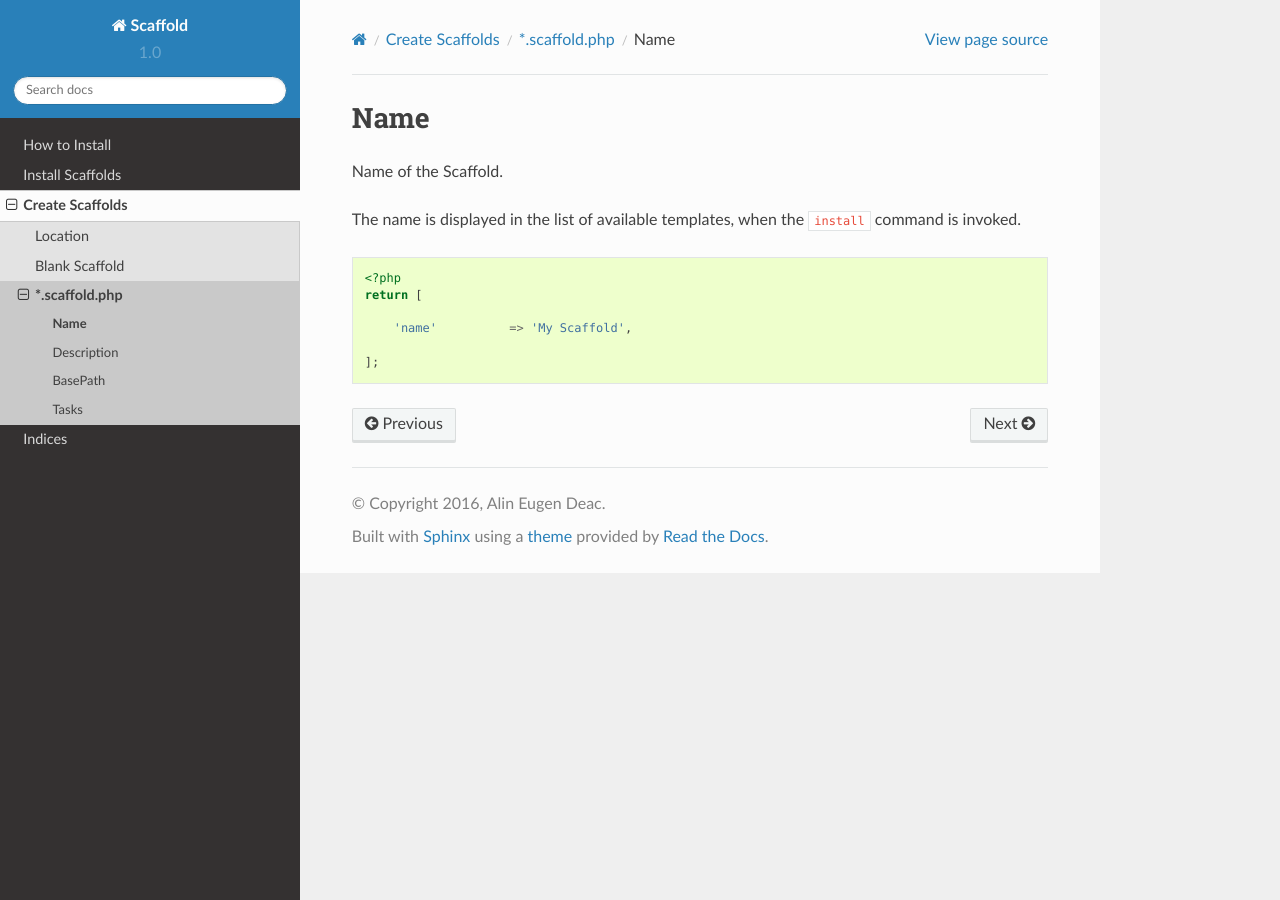
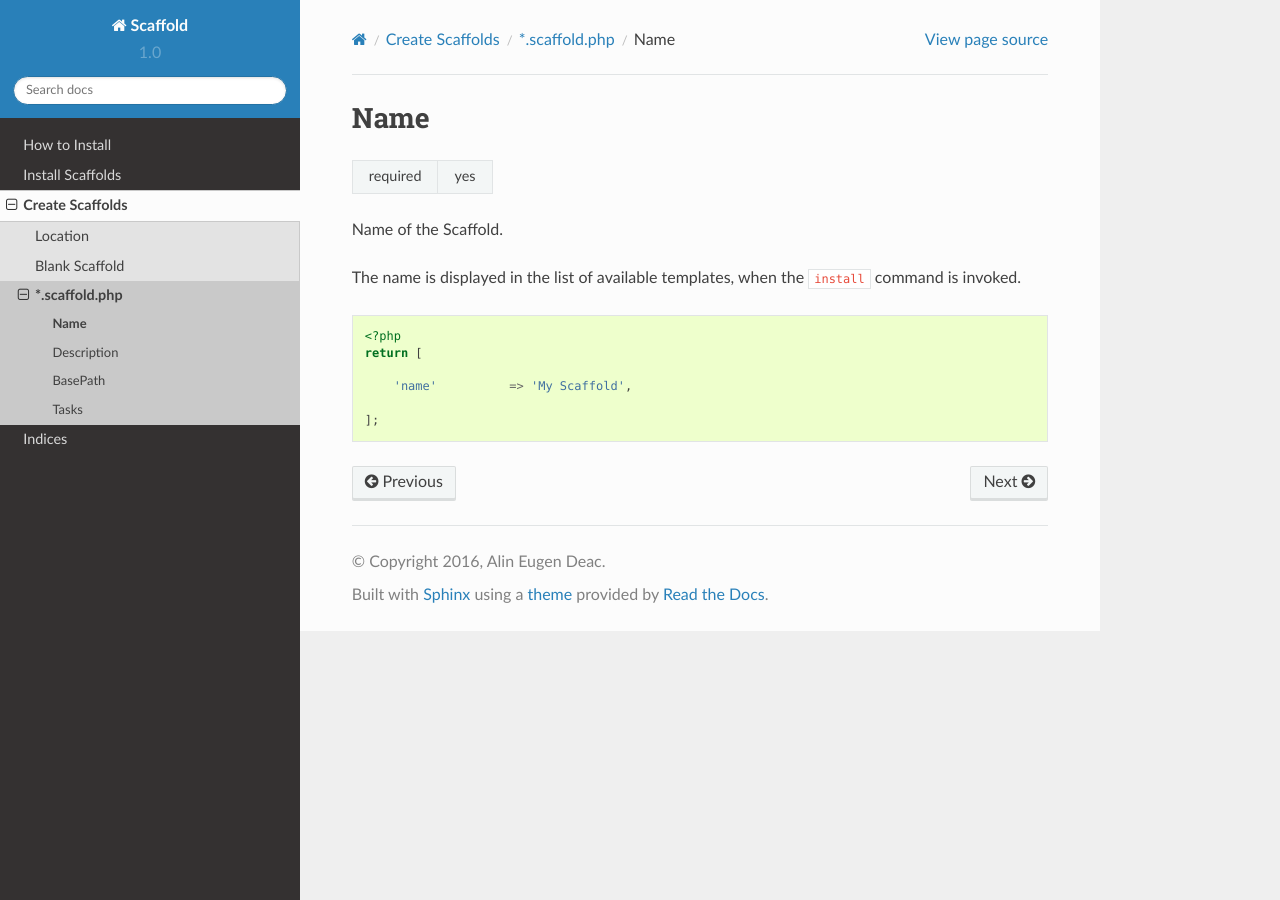
Before and after one commit to aedart/scaffold, a Sphinx documentation site: the page built from docs/source/create_scaffolds/scaffold_php/name.rst, in a window 1280 px wide. Built offline with Sphinx 7.4.7 and the Read the Docs theme 2.0.0, drawn with Linux system fonts in a browser that asks for light colours.

Commit message:
Add required state

```diff
--- a/docs/source/create_scaffolds/scaffold_php/base-path.rst
+++ b/docs/source/create_scaffolds/scaffold_php/base-path.rst
@@ -3,6 +3,10 @@
 
 BasePath
 ========
+
+======== =======
+required yes
+======== =======
 
 Location of scaffold's resources, e.g. static files and templates.
 
--- a/docs/source/create_scaffolds/scaffold_php/description.rst
+++ b/docs/source/create_scaffolds/scaffold_php/description.rst
@@ -3,6 +3,10 @@
 
 Description
 ===========
+
+======== =======
+required yes
+======== =======
 
 Description of the scaffold.
 
--- a/docs/source/create_scaffolds/scaffold_php/name.rst
+++ b/docs/source/create_scaffolds/scaffold_php/name.rst
@@ -3,6 +3,10 @@
 
 Name
 ====
+
+======== =======
+required yes
+======== =======
 
 Name of the Scaffold.
 
```
